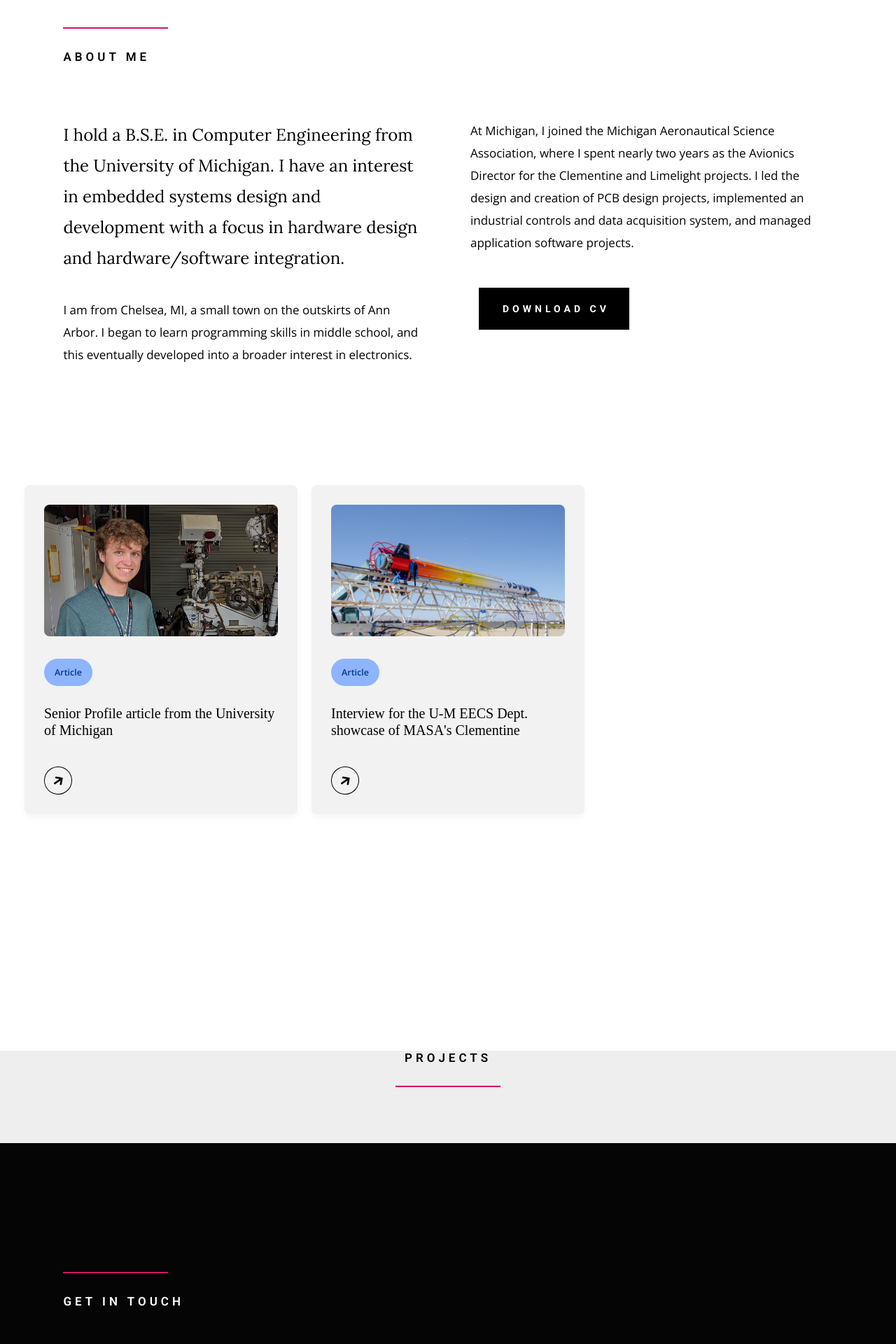
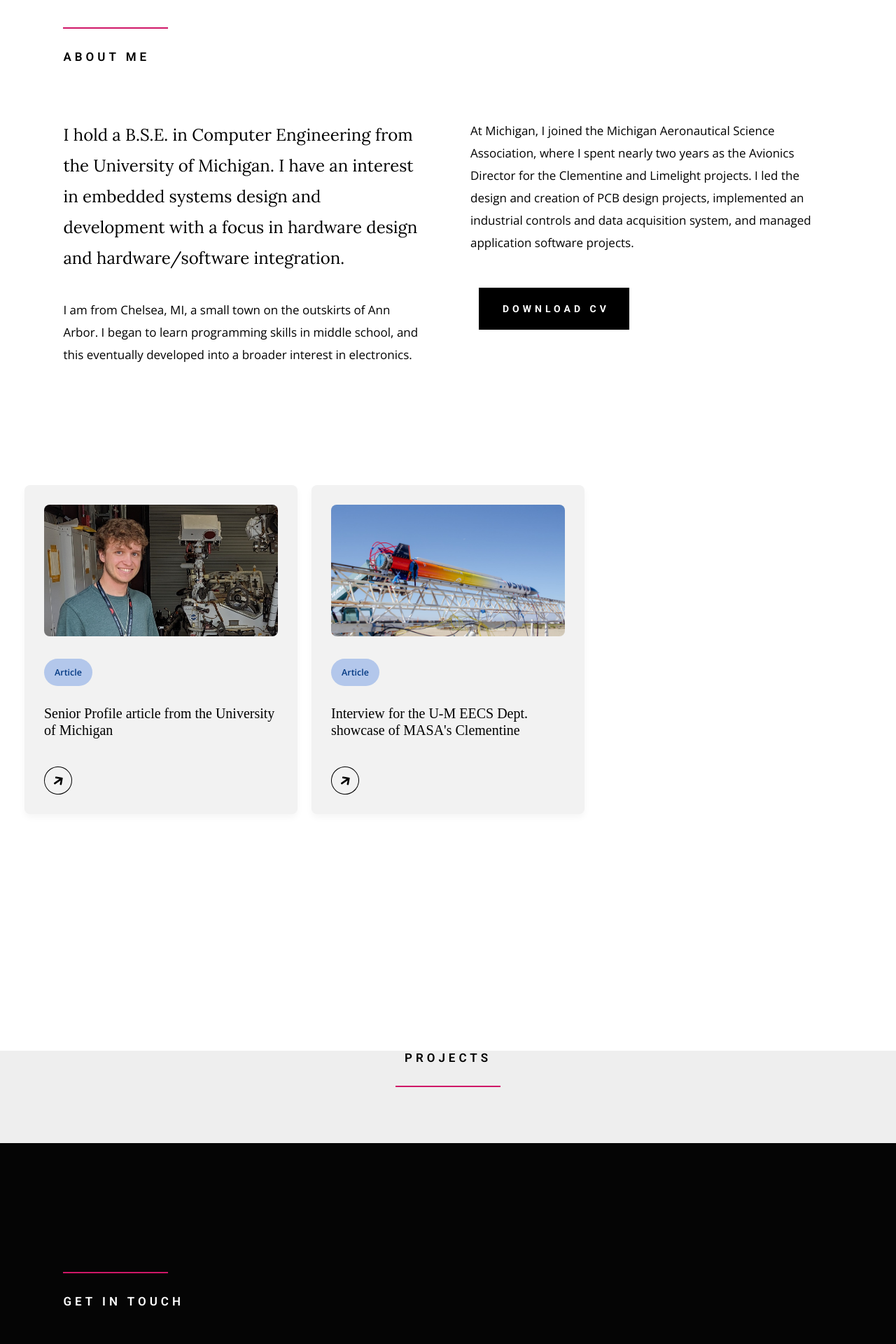
Before and after one commit to E-Eidt/e-eidt.github.io, a Jekyll site: the page index.html, which Jekyll copies as it is, in a window 1280 px wide. Shown: the part 1085-3005 px from the top of the page at 70% size. Built offline with Jekyll 4.4.1, drawn with Linux system fonts in a browser that asks for light colours; some web fonts are replaced.

Commit message:
Update styles.css

```diff
--- a/css/styles.css
+++ b/css/styles.css
@@ -48,7 +48,7 @@ body {
 }
 
 .card-list .article {
-    background-color: #8eb4fd;
+    background-color: #b3c7eb;
     color: #043a84;
 }
 .card-list .developer {
```
